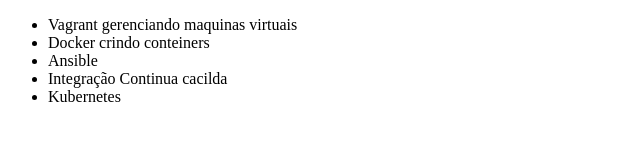
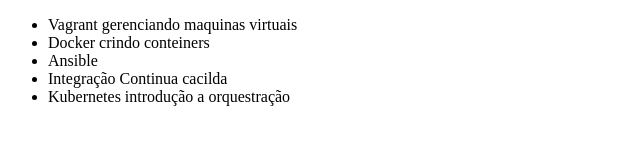
Before and after one commit to saraneves2011/alura-git, a plain HTML site: page index.html in a window 1280 px wide. Shown: the whole page, without its empty margins (0-640 px from the left). Drawn offline with Linux system fonts and the light colour scheme.

Commit message:
alterando kubertnetes

```diff
--- a/index.html
+++ b/index.html
@@ -10,7 +10,7 @@
         <li>Docker crindo conteiners</li>
         <li>Ansible</li>
         <li>Integração Continua cacilda</li>
-        <li>Kubernetes</li>
+        <li>Kubernetes introdução a orquestração</li>
     </ul>
 </body>
 </html>
```
